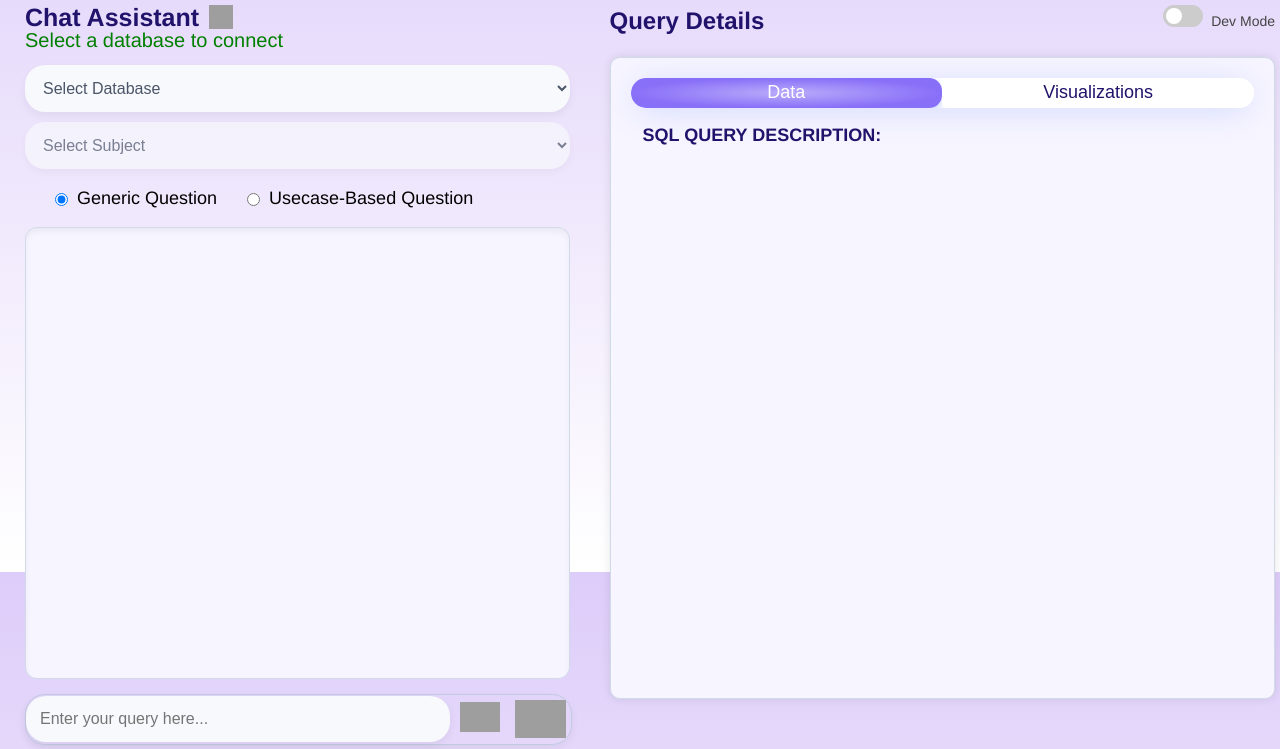
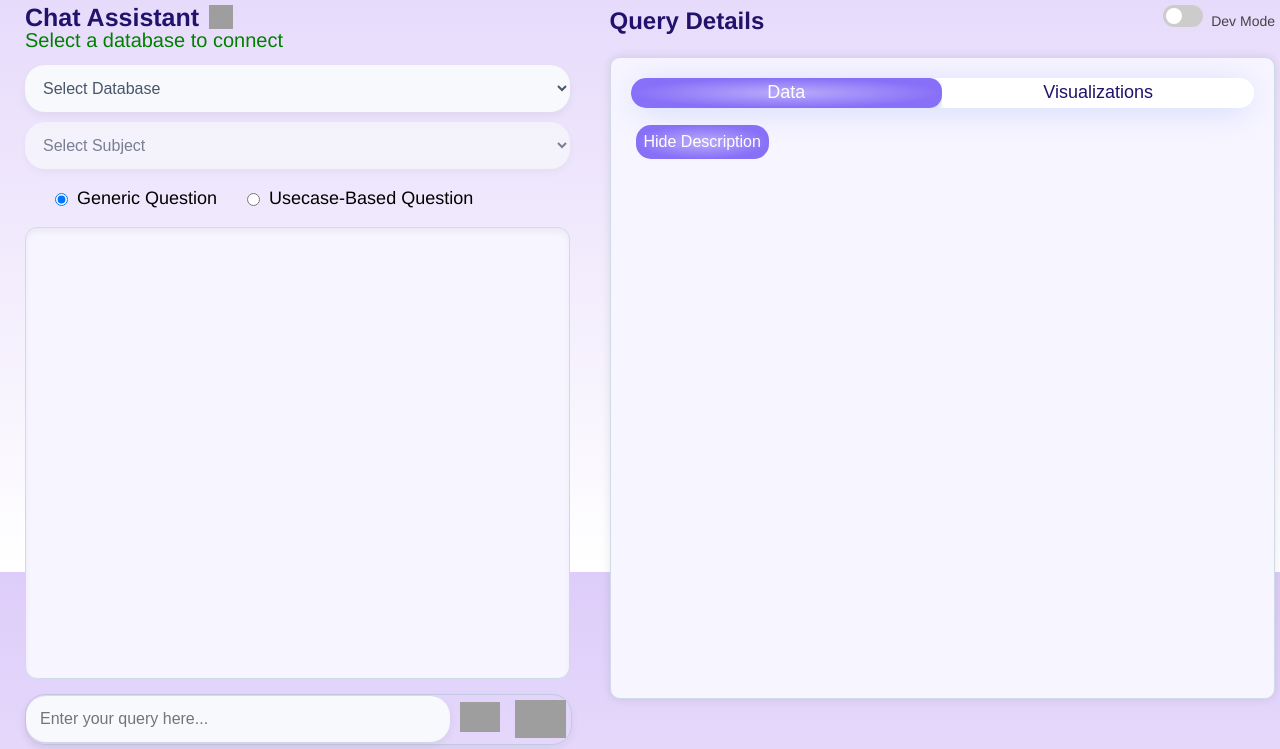
Before and after one commit to Lagozon-Technologies-Pte-Ltd/lzdbquery-v7, a FastAPI app: template templates/index.html in a window 1280 px wide. Shown: the part 228-977 px from the top of the page. Run offline with FastAPI, Linux system fonts and the light colour scheme; the template is opened without the code that fills it, so the values that code supplies are empty; parts of the project's set-up code (start-up, migrations or seed data) failed here and were passed over; some libraries are stand-ins or nearby versions; grey boxes are pictures that could not be loaded.

Commit message:
show/hide sql query description...

```diff
--- a/static/script.js
+++ b/static/script.js
@@ -804,14 +804,31 @@ function chooseExampleQuestion() {
 /**
  *
  */
+document.addEventListener("DOMContentLoaded", function () {
+  const toggleBtn = document.getElementById("toggle-query-btn");
+  const userQueryDisplay = document.getElementById("user_query_display");
+
+  toggleBtn.addEventListener("click", function () {
+    if (userQueryDisplay.style.display === "none" || userQueryDisplay.style.display === "") {
+      userQueryDisplay.style.display = "block";
+      this.textContent = "Hide Description";
+    } else {
+      userQueryDisplay.style.display = "none";
+      this.textContent = "Show Description";
+    }
+  });
+});
+
+
 function updatePageContent(data) {
     const userQueryDisplay = document.getElementById("user_query_display");
+
     const sqlQueryContent = document.getElementById("sql-query-content");
     const tablesContainer = document.getElementById("tables_container");
     const xlsxbtn = document.getElementById("xlsx-btn");
     const selectedSection = document.getElementById('section-dropdown').value;
     // Always update these elements regardless of success/failure
-    userQueryDisplay.querySelector('span').textContent = data.description || "";
+    userQueryDisplay.querySelector('span').textContent = `SQL QUERY DESCRIPTION: ${data.description || ""}`;
     const formattedQuery = data.query
         .replace(/FROM/g, '\nFROM')
         .replace(/WHERE/g, '\nWHERE')
--- a/static/styles.css
+++ b/static/styles.css
@@ -244,7 +244,7 @@ input:checked+.slider:before {
 .tabcontent {
     color: #21126b;
     display: none;
-    padding: 6px 12px;
+    padding-left:0px;
     border-top: none;
 }
 
@@ -681,6 +681,25 @@ code.sql {
     color: white;
     border: none;
 }
+#toggle-query-btn {
+    display: flex;
+    align-items: center;
+    justify-content: center;
+    gap: 10px;
+    /* Space between icon and text */
+    background: radial-gradient(50% 50% at 50% 50%, rgb(183.48, 168.62, 249.71) 4%, rgb(136.38, 111.28, 248.21) 100%);
+    color: white;
+    border: none;
+    cursor: pointer;
+    border-radius: 15px;
+    padding: 8px;
+
+    font-size: 16px;
+    transition: all 0.3s ease-in-out;
+    color: white;
+    border: none;
+}
+
 
 .download-btn:hover {
     background-color: #21126b;
@@ -936,7 +955,6 @@ table tr:hover {
 /* Bold Labels for Query and Results */
 #user_query_display,
 #sql_query_display {
-    font-weight: bold;
     font-size: 18px;
     color: #21126b;
 }
--- a/templates/index.html
+++ b/templates/index.html
@@ -127,7 +127,9 @@
 
                 <!-- View Data Tab Content -->
                 <div id="viewData" class="tabcontent" style="display:block;">
-                    <p id="user_query_display"><strong>SQL QUERY DESCRIPTION:</strong> <span></span></p>
+                    <button id="toggle-query-btn">Hide Description</button>
+
+                    <p id="user_query_display"> <span></span></p>
                     <div id="sql_query_display">
                     </div>
 
```
Lines whose indentation alone changed are shown as unchanged.
